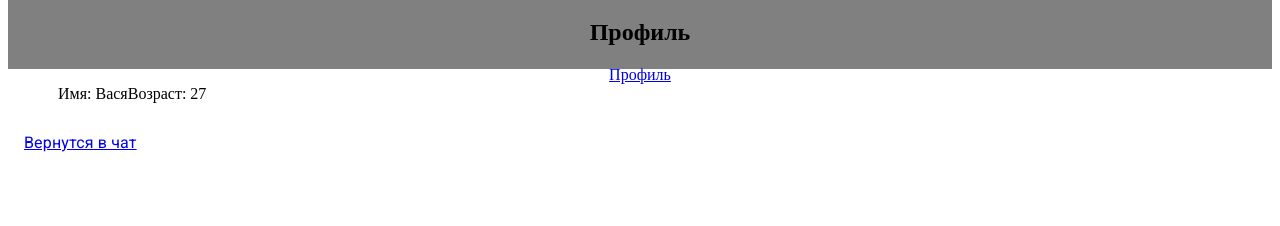
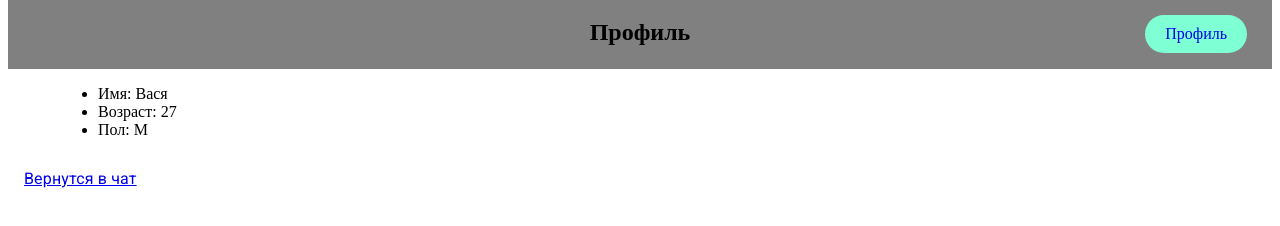
Before and after one commit to Legrank/reactjs, a React app: page /profile in a window 1280 px wide. Shown: the part 94-320 px from the top of the page. Built offline with nearby package versions, Linux system fonts and the light colour scheme.

Commit message:
Кнопка профиль

```diff
--- a/static_src/components/Header.jsx
+++ b/static_src/components/Header.jsx
@@ -8,7 +8,7 @@ export default class Header extends Component {
                 <h1>Не стреляйте в программиста, он верстает как умеет.</h1>
                 <h2>{this.props.chatId}</h2>
                 <Link to={`/profile/`}>
-                    <p>Профиль</p>
+                    <p className='heder-profile'>Профиль</p>
                 </Link>
             </div>
         )
--- a/static_src/components/Profile.jsx
+++ b/static_src/components/Profile.jsx
@@ -10,8 +10,11 @@ export default class Profile extends Component {
             <div>
                 <Heder chatId= 'Профиль' ></Heder>
                 <div className='chat'>
-                    <p>Имя: Вася</p>
-                    <p>Возраст: 27</p>
+                    <ul>
+                        <li>Имя: Вася</li>
+                        <li>Возраст: 27</li>
+                        <li>Пол: М</li>
+                    </ul>
                 </div>
                 <Link to={`/`}>
                     <ListItem button>
--- a/static_src/components/message.css
+++ b/static_src/components/message.css
@@ -1,9 +1,18 @@
 .heder {
+    position: relative;
     width: 100%;
     height: 130px;
     background-color: gray;
     text-align: center;
     padding: 25px 0 0;
+}
+.heder-profile {
+    position: absolute;
+    right: 25px;
+    bottom: 0px;
+    background-color: aquamarine;
+    padding: 10px 20px;
+    border-radius: 50px;
 }
 .chat {
     display: flex;
```
